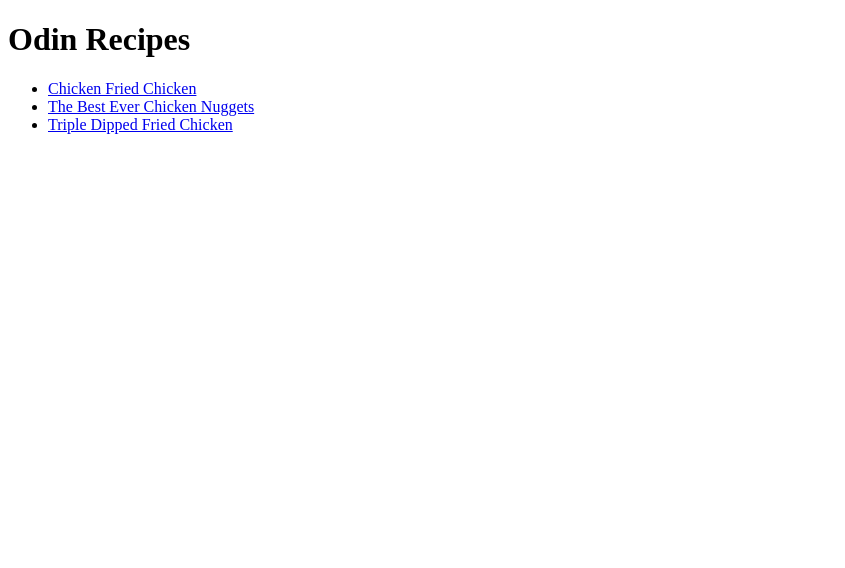
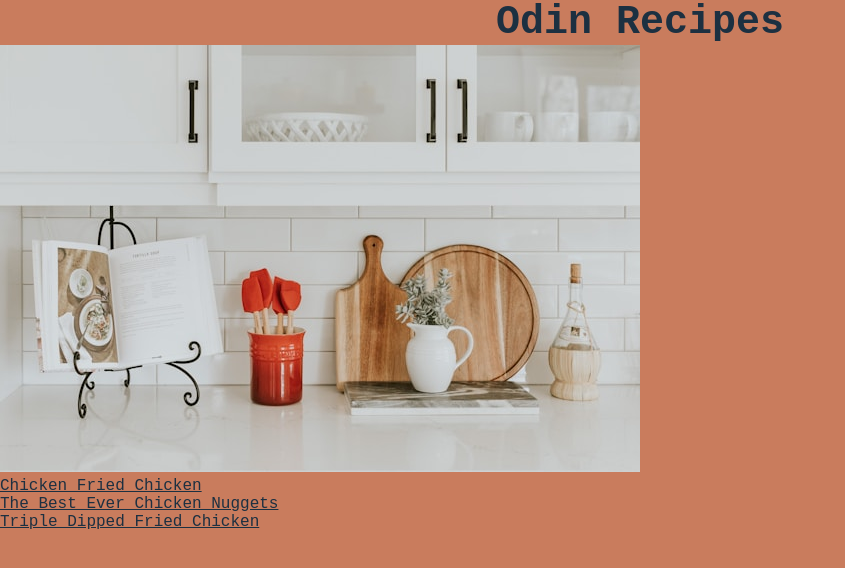
Before and after one commit to Shineboxtommy/odin-recipes, a plain HTML site: page index.html in a window 1280 px wide. Shown: the whole page, without its empty margins (0-845 px from the left). Drawn offline with Linux system fonts and the light colour scheme.

Commit message:
Added image on index.html & styling for index.html

```diff
--- a/index.html
+++ b/index.html
@@ -4,10 +4,12 @@
     <meta charset="UTF-8">
     <meta name="viewport" content="width=device-width, initial-scale=1.0">
     <title>Odin Recipes</title>
+    <link rel="stylesheet" href="style.css">
 </head>
 <body>
-    <h1>Odin Recipes</h1>
-    <ul>
+    <h1 class="main-title">Odin Recipes</h1>
+    <img class="title-img"src="/images/cookbook.jpg" alt="A kitchen counter with a cookbook, utensils, cutting boards and a vase with a plant.">
+    <ul class="main-links">
         <li><a href="/recipes/chicken_fried_chicken.html">Chicken Fried Chicken</a></li>
         <li><a href="/recipes/chicken_nuggets.html">The Best Ever Chicken Nuggets</a></li>
         <li><a href="/recipes/triple_dipped_fried_chicken.html">Triple Dipped Fried Chicken</a></li>
--- /dev/null
+++ b/style.css
@@ -0,0 +1,30 @@
+*
+{
+    margin: 0;
+    padding: 0;
+}
+body
+{
+    font-family: 'Courier New', 'Times New Roman', Verdana ;
+    background-color: #C97C5D;
+}
+.main-title
+{
+    text-align: center;
+    font-size: 40px;
+    color: #1C3041;
+}
+.title-img
+{
+    margin: 0 auto;
+}
+.main-links a
+{
+    color: #1C3041;
+
+}
+.main-links a:visited
+{
+    color: #18F2B2;
+
+}
```
Also changed, not shown: images/cookbook.jpg (added).
